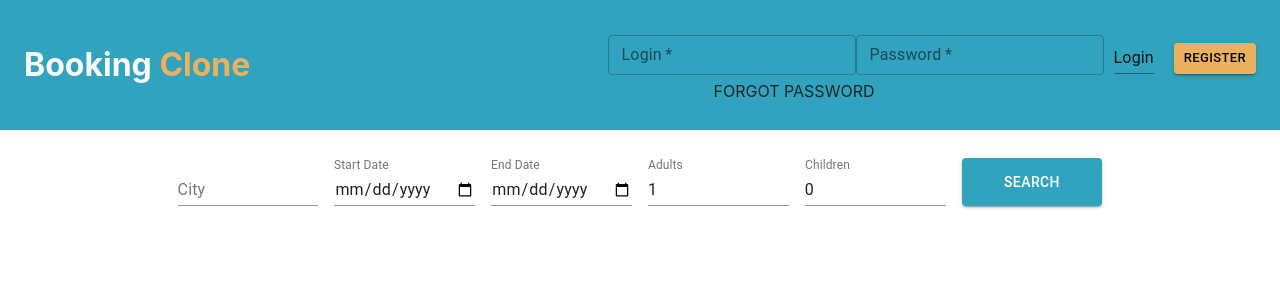
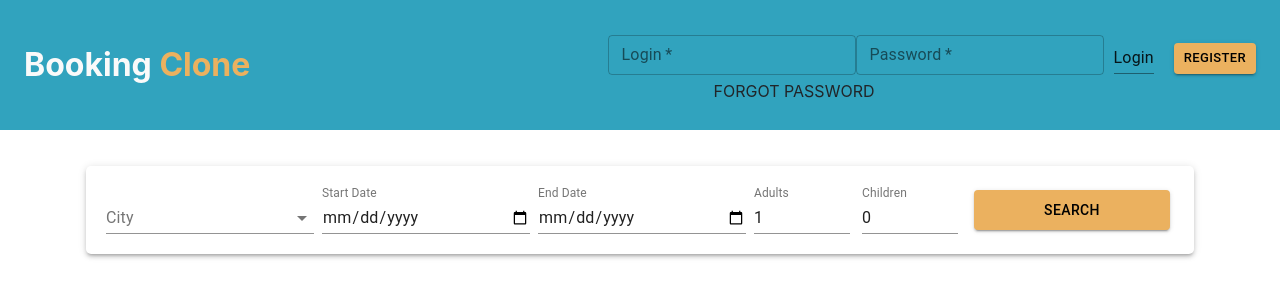
Before and after one commit to hoolek77/booking-clone-Web, a React (Create React App) app: page / in a window 1280 px wide. Shown: the top 300 px of the page. Built offline with nearby package versions, Linux system fonts and the light colour scheme.

Commit message:
Closes #34

```diff
--- a/src/components/views/mainPageView/SearchBar.jsx
+++ b/src/components/views/mainPageView/SearchBar.jsx
@@ -1,21 +1,21 @@
 import React, { useState } from 'react'
 import TextField from '@material-ui/core/TextField'
 import { makeStyles } from '@material-ui/core/styles'
+import MenuItem from '@material-ui/core/MenuItem'
+import InputLabel from '@material-ui/core/InputLabel'
+import FormControl from '@material-ui/core/FormControl'
+import Select from '@material-ui/core/Select'
 import Button from '@material-ui/core/Button'
 import '../../../content/css/searchBar.css'
+import Box from '@material-ui/core/Box'
+import CircularProgress from '@material-ui/core/CircularProgress'
 
 const useStyles = makeStyles((theme) => ({
-  textField: {
-    marginLeft: theme.spacing(1),
-    marginRight: theme.spacing(1),
-    marginTop: theme.spacing(1),
-    width: '8.8rem',
+  field: {
+    margin: theme.spacing(0.5),
   },
   numberField: {
-    marginLeft: theme.spacing(1),
-    marginRight: theme.spacing(1),
-    marginTop: theme.spacing(1),
-    width: '8.8rem',
+    margin: theme.spacing(0.5),
   },
 }))
 
@@ -27,9 +27,10 @@ const SearchBar = ({ onSearchSubmit }) => {
   const [endDate, setEndDate] = useState('')
   const [adults, setAdults] = useState(1)
   const [children, setChildren] = useState(0)
+  const [loading, setLoading] = useState(false)
 
   const data = {
-    city,
+    city: city === 'Anywhere' ? '' : city,
     startDate,
     endDate,
     adults,
@@ -37,43 +38,58 @@ const SearchBar = ({ onSearchSubmit }) => {
   }
 
   const handleSearchSubmit = () => {
-    onSearchSubmit(data)
+    onSearchSubmit(data, setLoading)
   }
 
   return (
-    <div className="search-bar">
-      <TextField
-        id="margin-none"
-        label="City"
+    <div className="search-bar-container">
+      <Box className="search-bar" borderRadius={5} boxShadow={3}>
+        <FormControl
+          className={`${classes.field} search-bar-field`}
+          color="secondary"
+        >
+          <InputLabel id="demo-simple-select-label">City</InputLabel>
+          <Select
+            labelId="demo-simple-select-label"
+            id="demo-simple-select"
+            onChange={(e) => setCity(e.target.value)}
             value={city}
-        onChange={(e) => setCity(e.target.value)}
-        className={classes.textField}
-      />
+            color="secondary"
+          >
+            <MenuItem value={'Warsaw'}>Warsaw</MenuItem>
+            <MenuItem value={'Wroclaw'}>Wroclaw</MenuItem>
+            <MenuItem value={'Bydgoszcz'}>Bydgoszcz</MenuItem>
+            <MenuItem value={'Anywhere'}>Anywhere</MenuItem>
+          </Select>
+        </FormControl>
         <TextField
           id="date"
+          color="secondary"
           label="Start Date"
           type="date"
           value={startDate}
           onChange={(e) => setStartDate(e.target.value)}
-        className={classes.textField}
+          className={`${classes.field} search-bar-field`}
           InputLabelProps={{
             shrink: true,
           }}
         />
         <TextField
           id="date"
+          color="secondary"
           label="End Date"
           type="date"
           value={endDate}
           onChange={(e) => setEndDate(e.target.value)}
-        className={classes.textField}
+          className={`${classes.field} search-bar-field`}
           InputLabelProps={{
             shrink: true,
           }}
         />
         <TextField
           id="standard-number"
-        className={classes.numberField}
+          color="secondary"
+          className={`${classes.numberField} search-bar-number-field`}
           label="Adults"
           type="number"
           InputLabelProps={{
@@ -84,7 +100,8 @@ const SearchBar = ({ onSearchSubmit }) => {
         />
         <TextField
           id="standard-number"
-        className={classes.numberField}
+          color="secondary"
+          className={`${classes.numberField} search-bar-number-field`}
           label="Children"
           style={{ marginLeft: '.5rem' }}
           type="number"
@@ -94,16 +111,26 @@ const SearchBar = ({ onSearchSubmit }) => {
           value={children}
           onChange={(e) => setChildren(e.target.value)}
         />
+        <div className={`${classes.field} search-bar-field-container`}>
+          {loading ? (
+            <CircularProgress
+              color="secondary"
+              style={{ marginLeft: '.5rem' }}
+            />
+          ) : (
             <Button
               variant="contained"
-        color="primary"
+              color="secondary"
               type="submit"
               style={{ marginLeft: '.5rem' }}
               onClick={handleSearchSubmit}
-        className={classes.textField}
+              className={`${classes.field} search-bar-field`}
             >
               Search
             </Button>
+          )}
+        </div>
+      </Box>
     </div>
   )
 }
--- a/src/content/css/searchBar.css
+++ b/src/content/css/searchBar.css
@@ -1,12 +1,39 @@
-.search-bar {
+.search-bar-container {
   width: 100%;
   display: flex;
   justify-content: center;
+  padding: 1rem;
 }
 
-@media screen and (max-width: 940px) {
+.search-bar {
+  display: flex;
+  justify-content: center;
+  padding: 1rem;
+  color: #ebb15f;
+}
+
+.search-bar-field-container {
+  display: flex;
+  justify-content: center;
+  width: 13rem;
+}
+
+.search-bar-field {
+  width: 13rem;
+}
+
+.search-bar-number-field {
+  width: 6rem;
+}
+
+@media screen and (max-width: 1250px) {
   .search-bar {
     flex-direction: column;
     align-items: center;
   }
+
+  .search-bar-number-field,
+  .search-bar-text-field {
+    width: 13rem;
+  }
 }
--- a/src/hooks/useSearch.js
+++ b/src/hooks/useSearch.js
@@ -4,7 +4,10 @@ import axios from 'axios'
 export const useSearch = () => {
   const [hotels, setHotels] = useState([])
 
-  const search = async ({ city, startDate, endDate, adults, children }) => {
+  const search = async (
+    { city, startDate, endDate, adults, children },
+    setLoading
+  ) => {
     let data = {}
     if (!startDate || !endDate) {
       data = {
@@ -21,11 +24,13 @@ export const useSearch = () => {
     }
 
     try {
+      setLoading(true)
       const response = await axios.get(global.API_BASE_URL + 'api/hotels', {
         params: data,
       })
 
       setHotels(response.data)
+      setLoading(false)
     } catch (ex) {
       alert(ex.message)
     }
```
Lines whose indentation alone changed are shown as unchanged.
